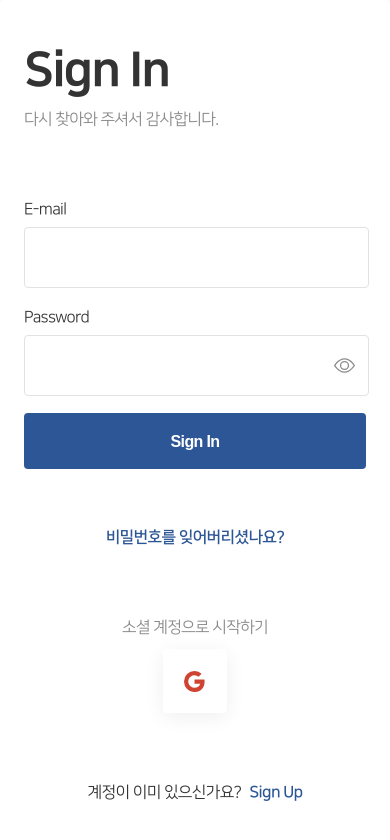
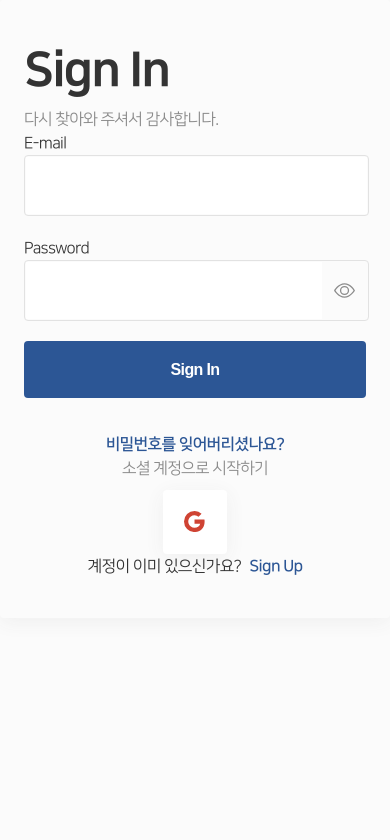
Before and after one commit to JaeilJO/blanking, a Next.js app: page / in a window 390 px wide. Shown: the top 840 px of the page. Built offline with nearby package versions, Linux system fonts and the light colour scheme.

Commit message:
fix : auth 반응형 디자인 오류 수정

```diff
--- a/src/app/(unauthrized)/layout.module.scss
+++ b/src/app/(unauthrized)/layout.module.scss
@@ -42,16 +42,15 @@
 .auth_wrapper {
     max-width: a.$auth-wrapper_max_width;
     min-width: a.$auth-wrapper_min_width;
+    height: fit-content;
 
-    padding: a.$auth-wrapper-paading-vertical a.$auth-wrapper-paading-side;
-
-    background-color: a.$white-color;
+    padding: a.$auth-wrapper-padding-vertical a.$auth-wrapper-padding-side;
 
     border-radius: 4px;
 
     box-shadow: a.$basic-shadow;
 
     @include a.media-query('small') {
-        width: 100%;
+        width: calc(100dvw - 2 * #{a.$auth-wrapper-padding-side});
     }
 }
--- a/src/components/AuthComponent/AuthCommon/AccountInquiry/index.module.scss
+++ b/src/components/AuthComponent/AuthCommon/AccountInquiry/index.module.scss
@@ -4,6 +4,7 @@
     display: flex;
     justify-content: center;
     align-items: center;
+
     gap: 8px;
     @include a.typhography('body-01');
 }
--- a/src/components/AuthComponent/AuthCommon/Form/index.module.scss
+++ b/src/components/AuthComponent/AuthCommon/Form/index.module.scss
@@ -3,7 +3,7 @@
 .form_wrapper {
     display: flex;
     flex-direction: column;
-    gap: 10%;
+    gap: 20px;
 
     // 비밀번호를 잊어버리셨나요?와 공간을 떨어뜨리기 위한 margin-bottom
     padding-bottom: 10%;
--- a/src/components/AuthComponent/SignUpComponent/index.module.scss
+++ b/src/components/AuthComponent/SignUpComponent/index.module.scss
@@ -13,9 +13,11 @@
 }
 
 .auth_wrapper {
-    width: 100%;
-    height: 100%;
+    height: fit-content;
+
     display: flex;
     flex-direction: column;
-    gap: 64px;
+    justify-content: space-between;
+
+    gap: 60px;
 }
--- a/src/style/abstracts/_variables.scss
+++ b/src/style/abstracts/_variables.scss
@@ -6,8 +6,8 @@ $background-padding-vertical: 50px;
 //Auth
 $auth-wrapper-max-width: 500px;
 $auth-wrapper-min-width: 300px;
-$auth-wrapper-paading-side: 24px;
-$auth-wrapper-paading-vertical: 40px;
+$auth-wrapper-padding-side: 24px;
+$auth-wrapper-padding-vertical: 40px;
 
 //Side bar
 $sidebar-width: 360px;
```
